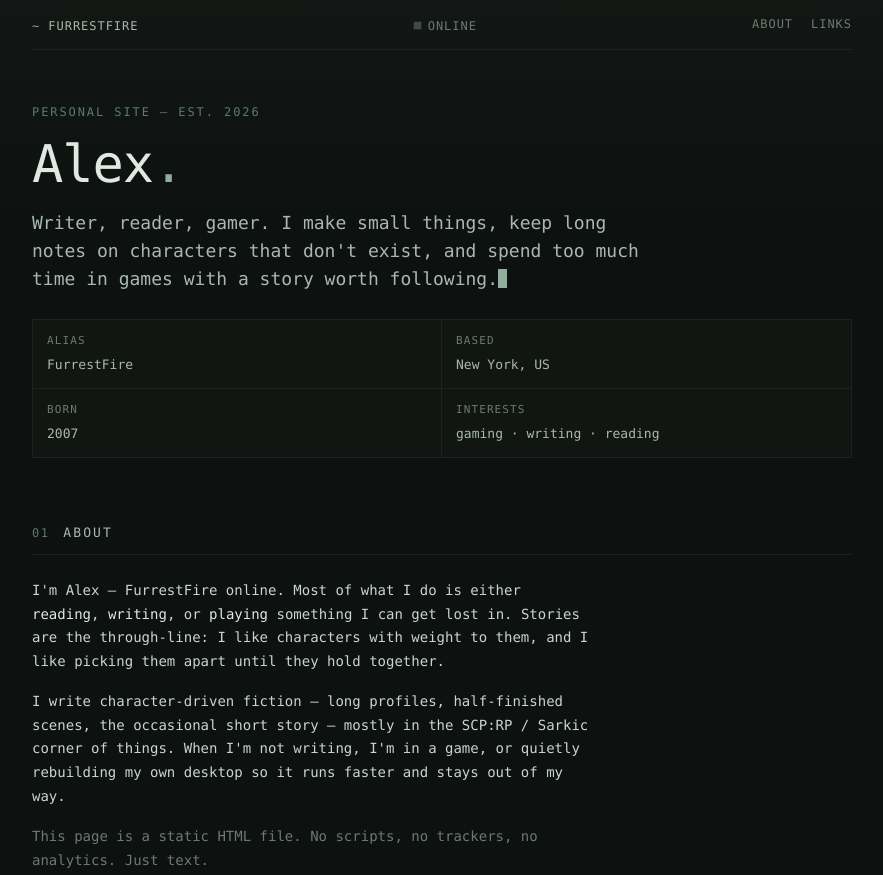
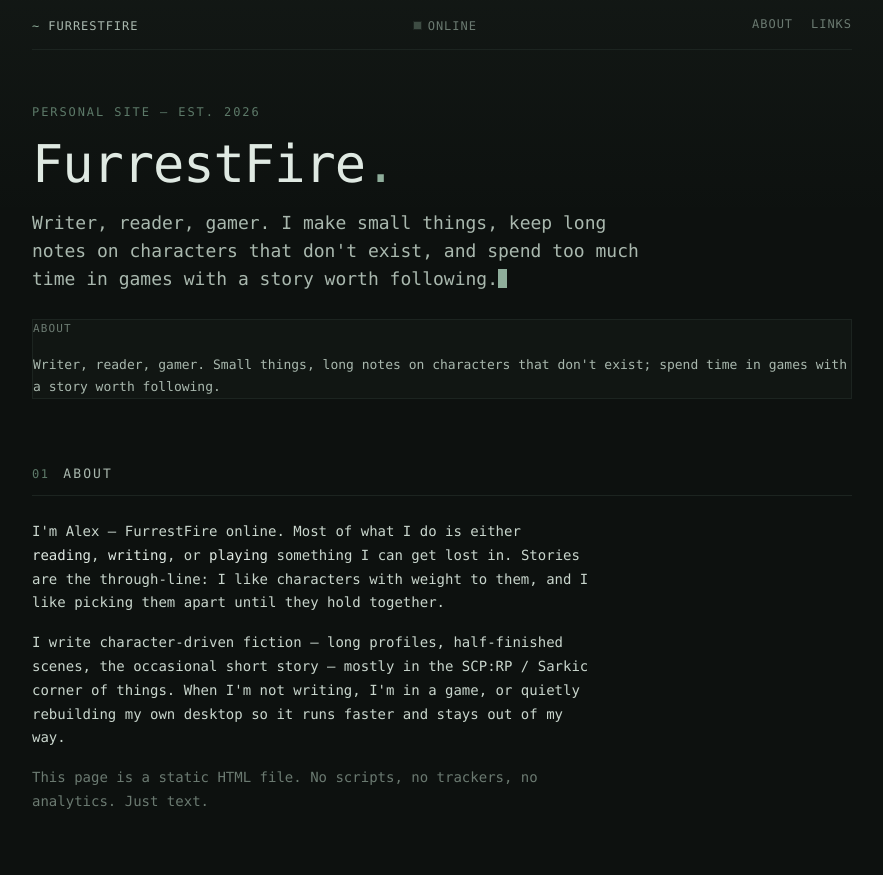
Before and after one commit to furrestfire/furrestfire.github.io, a plain HTML site: page index.html in a window 1280 px wide. Shown: the top 875 px of the page, without its empty margins (198-1081 px from the left). Drawn offline with Linux system fonts and the light colour scheme.

Commit message:
remove name/location/born; keep about-only

```diff
--- a/index.html
+++ b/index.html
@@ -93,8 +93,10 @@
   .meta{
     border:1px solid var(--line);
     background:var(--panel);
-    display:grid;
-    grid-template-columns:repeat(2,minmax(0,1fr));
+    display:flex;
+    flex-direction:column;
+    flex-wrap:wrap;
+    gap:12px;
   }
   .meta div{padding:12px 14px; border-right:1px solid var(--line); border-bottom:1px solid var(--line)}
   .meta div:nth-child(2n){border-right:0}
@@ -189,14 +191,11 @@
 
   <div class="hero">
     <p class="eyebrow">personal site — est. 2026</p>
-    <h1>Alex<span class="accent">.</span></h1>
+    <h1>FurrestFire<span class="accent">.</span></h1>
     <p class="tagline">Writer, reader, gamer. I make small things, keep long notes on characters that don't exist, and spend too much time in games with a story worth following.<span class="cursor"></span></p>
 
     <dl class="meta">
-      <div><dt>alias</dt><dd>FurrestFire</dd></div>
-      <div><dt>based</dt><dd>New York, US</dd></div>
-      <div><dt>born</dt><dd>2007</dd></div>
-      <div><dt>interests</dt><dd>gaming · writing · reading</dd></div>
+      <dt>about</dt><dd>Writer, reader, gamer. Small things, long notes on characters that don't exist; spend time in games with a story worth following.</dd>
     </dl>
   </div>
 
```
